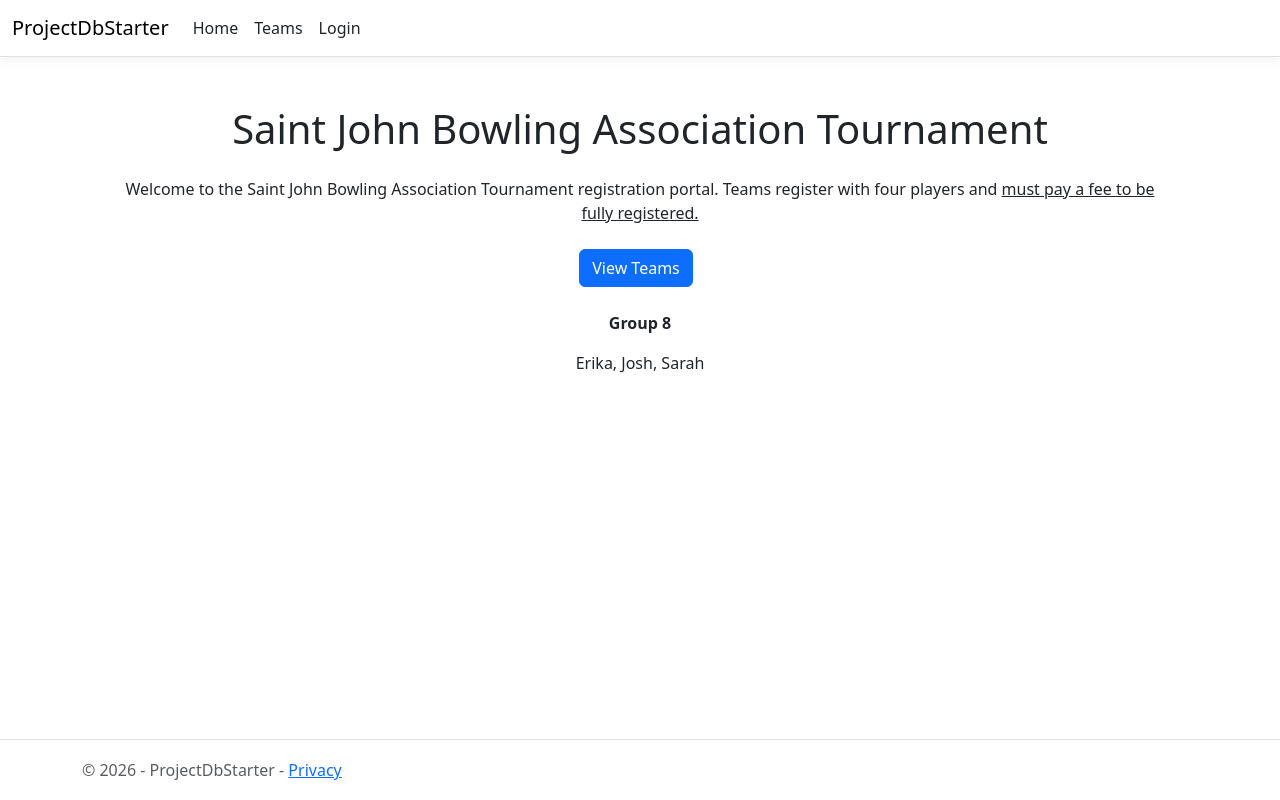
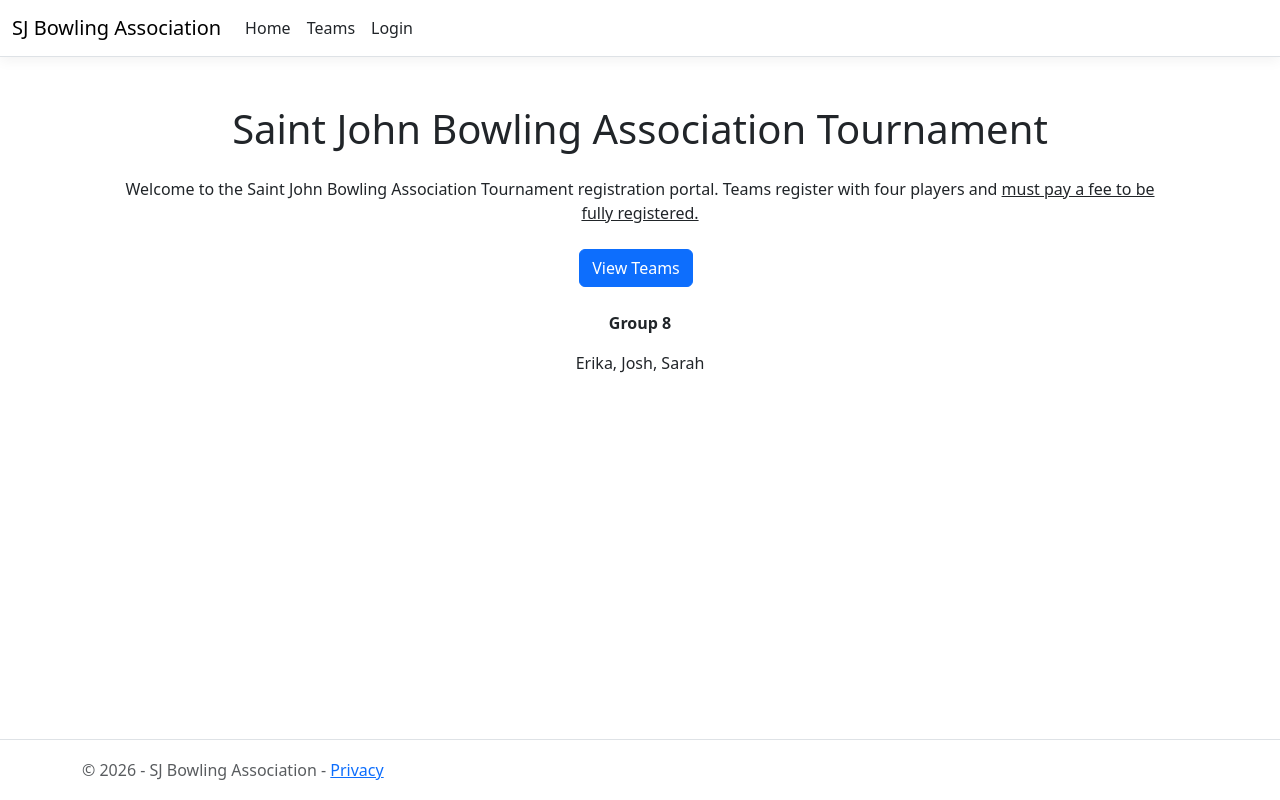
Before and after one commit to Joshieingold/BowlingAlley-MVC-Final, an ASP.NET Core app: page / in a window 1280 px wide. Run offline with ASP.NET Core 8, Linux system fonts and the light colour scheme; style sheets or scripts are compiled from the project's sources.

Commit message:
updated to make nav and footer have a real title

```diff
--- a/Views/Shared/_Layout.cshtml
+++ b/Views/Shared/_Layout.cshtml
@@ -4,7 +4,7 @@
 <head>
     <meta charset="utf-8" />
     <meta name="viewport" content="width=device-width, initial-scale=1.0" />
-    <title>@ViewData["Title"] - ProjectDbStarter</title>
+    <title>@ViewData["Title"] - SJ Bowling Association</title>
     <script type="importmap"></script>
     <link rel="stylesheet" href="~/lib/bootstrap/dist/css/bootstrap.min.css" />
     <link rel="stylesheet" href="~/css/site.css" asp-append-version="true" />
@@ -14,7 +14,7 @@
     <header>
         <nav class="navbar navbar-expand-sm navbar-toggleable-sm navbar-light bg-white border-bottom box-shadow mb-3">
             <div class="container-fluid">
-                <a class="navbar-brand" asp-area="" asp-controller="Home" asp-action="Index">ProjectDbStarter</a>
+                <a class="navbar-brand" asp-area="" asp-controller="Home" asp-action="Index">SJ Bowling Association</a>
                 <button class="navbar-toggler" type="button" data-bs-toggle="collapse" data-bs-target=".navbar-collapse"
                         aria-controls="navbarSupportedContent" aria-expanded="false" aria-label="Toggle navigation">
                     <span class="navbar-toggler-icon"></span>
@@ -59,7 +59,7 @@
 
     <footer class="border-top footer text-muted">
         <div class="container">
-            &copy; 2026 - ProjectDbStarter - <a asp-area="" asp-controller="Home" asp-action="Privacy">Privacy</a>
+            &copy; 2026 - SJ Bowling Association - <a asp-area="" asp-controller="Home" asp-action="Privacy">Privacy</a>
         </div>
     </footer>
     <script src="~/lib/jquery/dist/jquery.min.js"></script>
```
